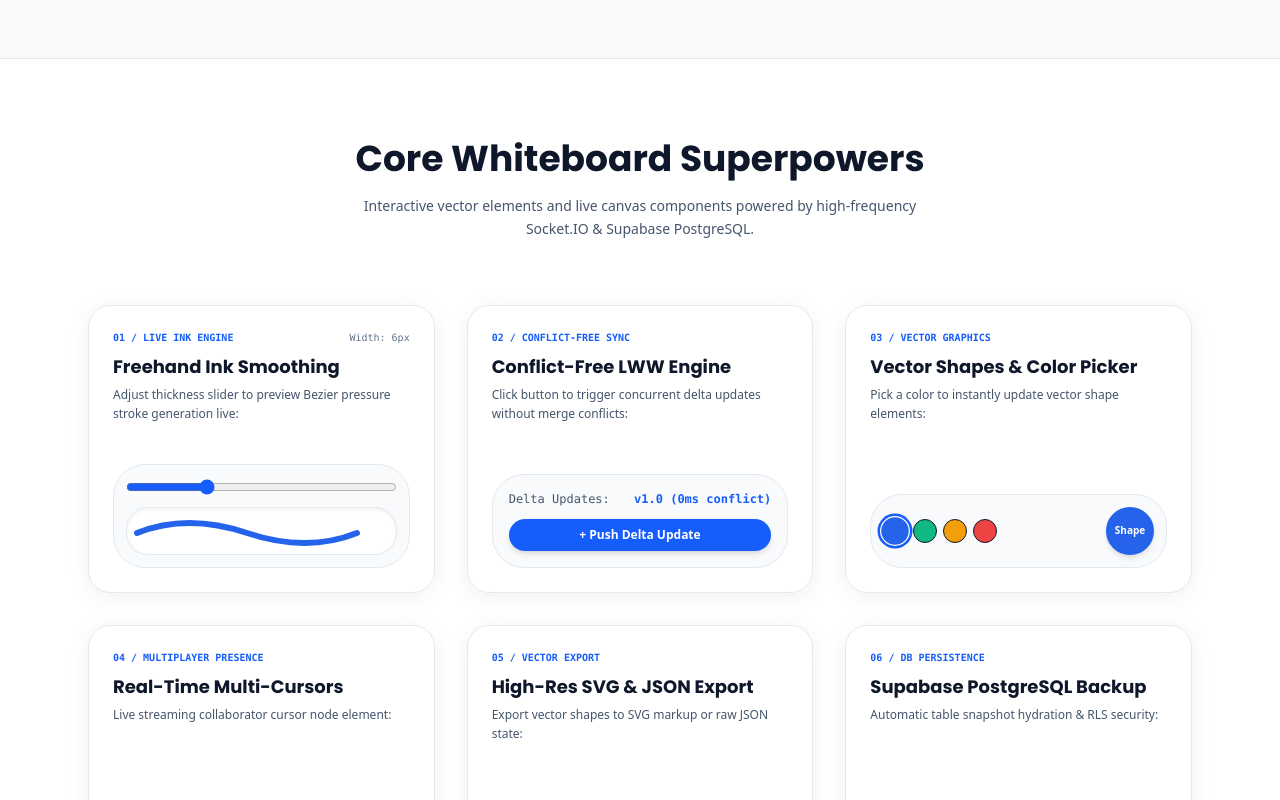
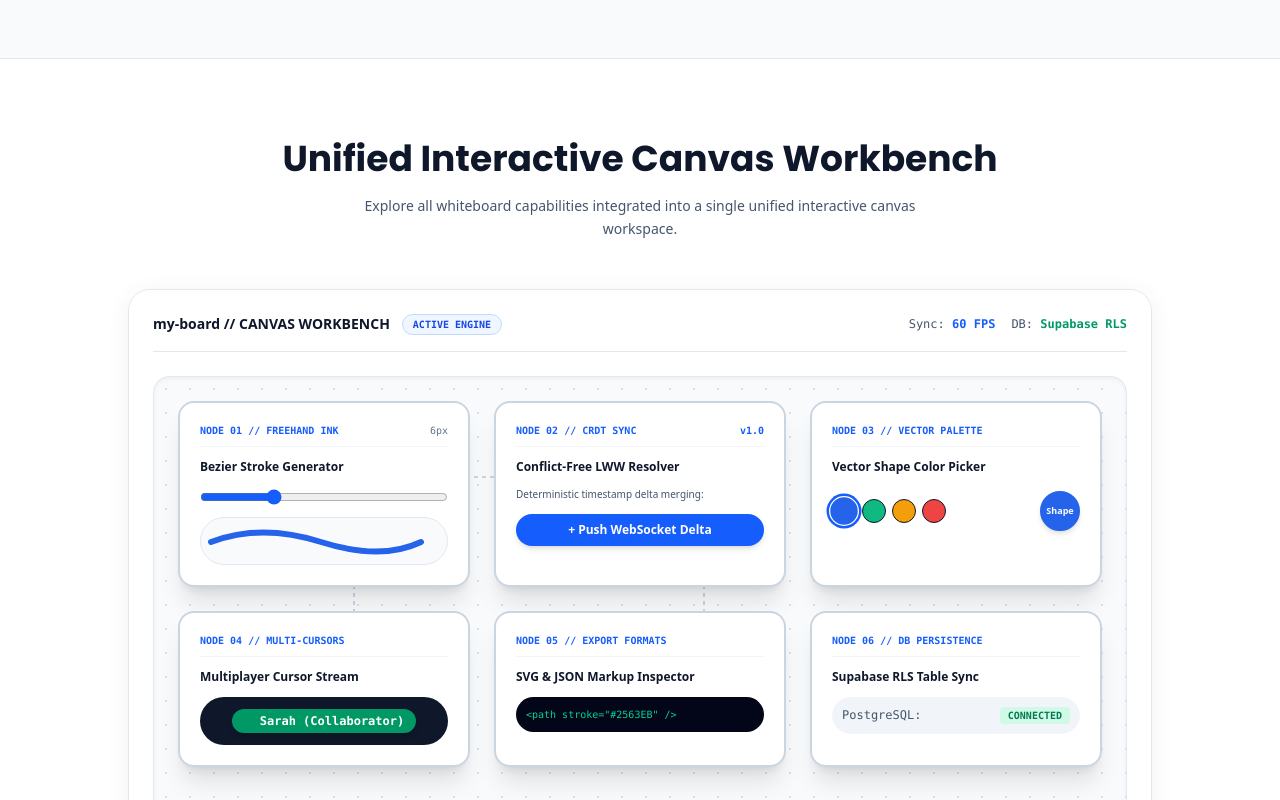
Before and after one commit to thulanesigasa/my-board, a Next.js app: page / in a window 1280 px wide. Shown: the part 2820-3620 px from the top of the page. Built offline with nearby package versions, Linux system fonts and the light colour scheme; no server answers.

Commit message:
feat(matrix): redesign FeatureSuperpowerMatrix into a single unified interactive Canvas Workbench Board (#65)

```diff
--- a/src/components/landing/FeatureSuperpowerMatrix.tsx
+++ b/src/components/landing/FeatureSuperpowerMatrix.tsx
@@ -8,35 +8,57 @@ export const FeatureSuperpowerMatrix: React.FC = () => {
   const [crdtCount, setCrdtCount] = useState(1);
 
   return (
-    <section id="features" className="py-20 bg-white relative z-10 border-b border-slate-200">
+    <section id="features" className="py-20 bg-white relative z-10 border-b border-slate-200 font-sans">
       <div className="max-w-6xl mx-auto px-6 text-center">
-        <h2 className="text-3xl sm:text-4xl font-extrabold text-slate-900 mb-4">
-          Core Whiteboard Superpowers
+        <h2 className="text-3xl sm:text-4xl font-extrabold text-slate-900 mb-4 font-heading">
+          Unified Interactive Canvas Workbench
         </h2>
-        <p className="text-slate-600 text-sm max-w-xl mx-auto mb-16 leading-relaxed font-body">
-          Interactive vector elements and live canvas components powered by high-frequency Socket.IO & Supabase PostgreSQL.
+        <p className="text-slate-600 text-sm max-w-xl mx-auto mb-12 leading-relaxed font-body">
+          Explore all whiteboard capabilities integrated into a single unified interactive canvas workspace.
         </p>
 
-        <div className="grid grid-cols-1 sm:grid-cols-2 lg:grid-cols-3 gap-8 text-left">
-          {/* Card 1: Interactive Bezier Pen Stroke Preview */}
-          <div className="glass-card p-6 shadow-lg hover:border-blue-500/50 transition flex flex-col justify-between h-72">
-            <div>
-              <div className="flex items-center justify-between mb-2">
-                <span className="text-[10px] font-mono font-bold text-blue-600 uppercase">
-                  01 / LIVE INK ENGINE
+        {/* Single Unified Canvas Board */}
+        <div className="glass-card p-6 shadow-2xl relative overflow-hidden max-w-5xl mx-auto text-left border-2 border-slate-200">
+          {/* Top Workbench Status Bar */}
+          <div className="flex flex-wrap items-center justify-between pb-4 mb-6 border-b border-slate-200 gap-4">
+            <div className="flex items-center gap-3">
+              <span className="text-sm font-black text-slate-900 font-heading">
+                my-board // CANVAS WORKBENCH
               </span>
-                <span className="text-[10px] font-mono text-slate-500">Width: {strokeWidth}px</span>
-              </div>
-              <h3 className="text-lg font-bold text-slate-900 mb-1">
-                Freehand Ink Smoothing
-              </h3>
-              <p className="text-xs text-slate-600 leading-relaxed font-body mb-4">
-                Adjust thickness slider to preview Bezier pressure stroke generation live:
-              </p>
+              <span className="px-2.5 py-0.5 rounded-full bg-blue-50 text-blue-700 text-[10px] font-bold font-mono border border-blue-200">
+                ACTIVE ENGINE
+              </span>
             </div>
 
-            {/* Interactive Stroke Element Canvas */}
-            <div className="bg-slate-50 rounded-xl p-3 border border-slate-200 space-y-3">
+            <div className="flex items-center gap-4 text-xs font-mono text-slate-600">
+              <span>Sync: <strong className="text-blue-600">60 FPS</strong></span>
+              <span>DB: <strong className="text-emerald-600">Supabase RLS</strong></span>
+            </div>
+          </div>
+
+          {/* Large Unified Canvas Workspace Grid */}
+          <div className="min-h-[500px] rounded-2xl bg-slate-50 border border-slate-200 relative overflow-hidden p-6 shadow-inner">
+            <div className="absolute inset-0 bg-[radial-gradient(#cbd5e1_1px,transparent_1px)] [background-size:24px_24px] opacity-70" />
+
+            {/* SVG Connecting Lines between Canvas Shape Nodes */}
+            <svg className="absolute inset-0 w-full h-full pointer-events-none z-0">
+              <line x1="280" y1="100" x2="420" y2="100" stroke="#cbd5e1" strokeWidth="2" strokeDasharray="4" />
+              <line x1="680" y1="100" x2="780" y2="100" stroke="#cbd5e1" strokeWidth="2" strokeDasharray="4" />
+              <line x1="200" y1="200" x2="200" y2="300" stroke="#cbd5e1" strokeWidth="2" strokeDasharray="4" />
+              <line x1="550" y1="200" x2="550" y2="300" stroke="#cbd5e1" strokeWidth="2" strokeDasharray="4" />
+            </svg>
+
+            {/* Interactive Connected Nodes in Canvas */}
+            <div className="grid grid-cols-1 md:grid-cols-3 gap-6 relative z-10">
+              {/* Node 01: Bezier Ink Stroke Canvas Node */}
+              <div className="bg-white p-5 rounded-2xl border-2 border-slate-300 shadow-xl space-y-3">
+                <div className="flex items-center justify-between border-b border-slate-100 pb-2">
+                  <span className="text-[10px] font-mono font-bold text-blue-600 uppercase">
+                    NODE 01 // FREEHAND INK
+                  </span>
+                  <span className="text-[10px] font-mono text-slate-500">{strokeWidth}px</span>
+                </div>
+                <p className="text-xs font-bold text-slate-900">Bezier Stroke Generator</p>
                 <input
                   type="range"
                   min={2}
@@ -45,9 +67,9 @@ export const FeatureSuperpowerMatrix: React.FC = () => {
                   onChange={(e) => setStrokeWidth(Number(e.target.value))}
                   className="w-full accent-blue-600 cursor-pointer"
                 />
-              <svg className="w-full h-12 bg-white rounded-lg border border-slate-200 shadow-inner">
+                <svg className="w-full h-12 bg-slate-50 rounded-xl border border-slate-200">
                   <path
-                  d="M 10 25 Q 60 5, 120 25 T 230 25"
+                    d="M 10 24 Q 60 5, 120 24 T 220 24"
                     fill="none"
                     stroke={activeColor}
                     strokeWidth={strokeWidth}
@@ -55,53 +77,34 @@ export const FeatureSuperpowerMatrix: React.FC = () => {
                   />
                 </svg>
               </div>
+
+              {/* Node 02: CRDT LWW Sync Engine Node */}
+              <div className="bg-white p-5 rounded-2xl border-2 border-slate-300 shadow-xl space-y-3">
+                <div className="flex items-center justify-between border-b border-slate-100 pb-2">
+                  <span className="text-[10px] font-mono font-bold text-blue-600 uppercase">
+                    NODE 02 // CRDT SYNC
+                  </span>
+                  <span className="text-[10px] font-mono text-blue-600 font-bold">v{crdtCount}.0</span>
+                </div>
+                <p className="text-xs font-bold text-slate-900">Conflict-Free LWW Resolver</p>
+                <p className="text-[10px] text-slate-600">Deterministic timestamp delta merging:</p>
+                <button
+                  onClick={() => setCrdtCount((c) => c + 1)}
+                  className="w-full py-2 bg-blue-600 hover:bg-blue-700 text-white font-bold text-xs rounded-xl transition shadow-md"
+                >
+                  + Push WebSocket Delta
+                </button>
               </div>
 
-          {/* Card 2: Interactive CRDT Conflict Resolver Node */}
-          <div className="glass-card p-6 shadow-lg hover:border-blue-500/50 transition flex flex-col justify-between h-72">
-            <div>
-              <span className="text-[10px] font-mono font-bold text-blue-600 uppercase block mb-2">
-                02 / CONFLICT-FREE SYNC
+              {/* Node 03: Vector Shapes & Color Element Node */}
+              <div className="bg-white p-5 rounded-2xl border-2 border-slate-300 shadow-xl space-y-3">
+                <div className="flex items-center justify-between border-b border-slate-100 pb-2">
+                  <span className="text-[10px] font-mono font-bold text-blue-600 uppercase">
+                    NODE 03 // VECTOR PALETTE
                   </span>
-              <h3 className="text-lg font-bold text-slate-900 mb-1">
-                Conflict-Free LWW Engine
-              </h3>
-              <p className="text-xs text-slate-600 leading-relaxed font-body mb-4">
-                Click button to trigger concurrent delta updates without merge conflicts:
-              </p>
                 </div>
-
-            {/* Interactive Element Node */}
-            <div className="bg-slate-50 rounded-xl p-4 border border-slate-200 space-y-3">
-              <div className="flex items-center justify-between text-xs font-mono">
-                <span className="text-slate-600">Delta Updates:</span>
-                <span className="font-bold text-blue-600">v{crdtCount}.0 (0ms conflict)</span>
-              </div>
-              <button
-                onClick={() => setCrdtCount((c) => c + 1)}
-                className="w-full py-2 bg-blue-600 hover:bg-blue-700 text-white font-bold text-xs rounded-lg transition shadow-md"
-              >
-                + Push Delta Update
-              </button>
-            </div>
-          </div>
-
-          {/* Card 3: Interactive Vector Shape & Color Element */}
-          <div className="glass-card p-6 shadow-lg hover:border-blue-500/50 transition flex flex-col justify-between h-72">
-            <div>
-              <span className="text-[10px] font-mono font-bold text-blue-600 uppercase block mb-2">
-                03 / VECTOR GRAPHICS
-              </span>
-              <h3 className="text-lg font-bold text-slate-900 mb-1">
-                Vector Shapes & Color Picker
-              </h3>
-              <p className="text-xs text-slate-600 leading-relaxed font-body mb-4">
-                Pick a color to instantly update vector shape elements:
-              </p>
-            </div>
-
-            {/* Interactive Shape Element */}
-            <div className="bg-slate-50 rounded-xl p-3 border border-slate-200 flex items-center justify-between">
+                <p className="text-xs font-bold text-slate-900">Vector Shape Color Picker</p>
+                <div className="flex items-center justify-between pt-1">
                   <div className="flex gap-1.5">
                     {['#2563EB', '#10B981', '#F59E0B', '#EF4444'].map((c) => (
                       <button
@@ -116,7 +119,7 @@ export const FeatureSuperpowerMatrix: React.FC = () => {
                   </div>
 
                   <div
-                className="w-12 h-12 rounded-xl border-2 shadow-md transition-all flex items-center justify-center font-bold text-[10px] text-white"
+                    className="w-10 h-10 rounded-xl border-2 shadow-md flex items-center justify-center font-bold text-[9px] text-white"
                     style={{ backgroundColor: activeColor, borderColor: activeColor }}
                   >
                     Shape
@@ -124,64 +127,50 @@ export const FeatureSuperpowerMatrix: React.FC = () => {
                 </div>
               </div>
 
-          {/* Card 4: Multi-Cursor Live Tag Node */}
-          <div className="glass-card p-6 shadow-lg hover:border-blue-500/50 transition flex flex-col justify-between h-72">
-            <div>
-              <span className="text-[10px] font-mono font-bold text-blue-600 uppercase block mb-2">
-                04 / MULTIPLAYER PRESENCE
+              {/* Node 04: Real-time Multi-Cursor Element Node */}
+              <div className="bg-white p-5 rounded-2xl border-2 border-slate-300 shadow-xl space-y-3">
+                <div className="flex items-center justify-between border-b border-slate-100 pb-2">
+                  <span className="text-[10px] font-mono font-bold text-blue-600 uppercase">
+                    NODE 04 // MULTI-CURSORS
                   </span>
-              <h3 className="text-lg font-bold text-slate-900 mb-1">
-                Real-Time Multi-Cursors
-              </h3>
-              <p className="text-xs text-slate-600 leading-relaxed font-body mb-4">
-                Live streaming collaborator cursor node element:
-              </p>
                 </div>
-
-            <div className="bg-slate-900 rounded-xl p-4 border border-slate-800 flex items-center justify-center">
-              <div className="px-3 py-1.5 rounded-full bg-emerald-600 text-white text-xs font-bold font-mono shadow-lg flex items-center gap-2">
+                <p className="text-xs font-bold text-slate-900">Multiplayer Cursor Stream</p>
+                <div className="bg-slate-900 p-3 rounded-xl flex items-center justify-center">
+                  <div className="px-3 py-1 rounded-full bg-emerald-600 text-white text-xs font-bold font-mono flex items-center gap-2 shadow-md">
                     <span className="w-2 h-2 rounded-full bg-white animate-ping" />
-                <span>Sarah (Live 60 FPS)</span>
+                    <span>Sarah (Collaborator)</span>
                   </div>
                 </div>
               </div>
 
-          {/* Card 5: High-Res SVG Code Generator */}
-          <div className="glass-card p-6 shadow-lg hover:border-blue-500/50 transition flex flex-col justify-between h-72">
-            <div>
-              <span className="text-[10px] font-mono font-bold text-blue-600 uppercase block mb-2">
-                05 / VECTOR EXPORT
+              {/* Node 05: Vector SVG & JSON Code Node */}
+              <div className="bg-white p-5 rounded-2xl border-2 border-slate-300 shadow-xl space-y-3">
+                <div className="flex items-center justify-between border-b border-slate-100 pb-2">
+                  <span className="text-[10px] font-mono font-bold text-blue-600 uppercase">
+                    NODE 05 // EXPORT FORMATS
                   </span>
-              <h3 className="text-lg font-bold text-slate-900 mb-1">
-                High-Res SVG & JSON Export
-              </h3>
-              <p className="text-xs text-slate-600 leading-relaxed font-body mb-4">
-                Export vector shapes to SVG markup or raw JSON state:
-              </p>
                 </div>
-
-            <div className="bg-slate-950 rounded-xl p-3 border border-slate-800 text-[10px] font-mono text-emerald-400">
-              <code>&lt;rect fill="{activeColor}" /&gt;</code>
+                <p className="text-xs font-bold text-slate-900">SVG & JSON Markup Inspector</p>
+                <div className="bg-slate-950 p-2.5 rounded-xl text-[10px] font-mono text-emerald-400">
+                  <code>&lt;path stroke="{activeColor}" /&gt;</code>
                 </div>
               </div>
 
-          {/* Card 6: Supabase PostgreSQL DB Node */}
-          <div className="glass-card p-6 shadow-lg hover:border-blue-500/50 transition flex flex-col justify-between h-72">
-            <div>
-              <span className="text-[10px] font-mono font-bold text-blue-600 uppercase block mb-2">
-                06 / DB PERSISTENCE
+              {/* Node 06: Supabase PostgreSQL DB Persistence Node */}
+              <div className="bg-white p-5 rounded-2xl border-2 border-slate-300 shadow-xl space-y-3">
+                <div className="flex items-center justify-between border-b border-slate-100 pb-2">
+                  <span className="text-[10px] font-mono font-bold text-blue-600 uppercase">
+                    NODE 06 // DB PERSISTENCE
                   </span>
-              <h3 className="text-lg font-bold text-slate-900 mb-1">
-                Supabase PostgreSQL Backup
-              </h3>
-              <p className="text-xs text-slate-600 leading-relaxed font-body mb-4">
-                Automatic table snapshot hydration & RLS security:
-              </p>
                 </div>
-
-            <div className="bg-slate-50 rounded-xl p-3 border border-slate-200 flex items-center justify-between text-xs font-mono">
-              <span className="text-slate-600">PostgreSQL Status:</span>
-              <span className="px-2 py-0.5 rounded bg-emerald-100 text-emerald-700 font-bold">CONNECTED</span>
+                <p className="text-xs font-bold text-slate-900">Supabase RLS Table Sync</p>
+                <div className="bg-slate-100 p-2.5 rounded-xl flex items-center justify-between text-xs font-mono">
+                  <span className="text-slate-600">PostgreSQL:</span>
+                  <span className="px-2 py-0.5 rounded bg-emerald-100 text-emerald-700 font-bold text-[10px]">
+                    CONNECTED
+                  </span>
+                </div>
+              </div>
             </div>
           </div>
         </div>
```
Also changed, not shown: 1 other file (tests, documents, lock files or other folders). Lines whose indentation alone changed are shown as unchanged.
